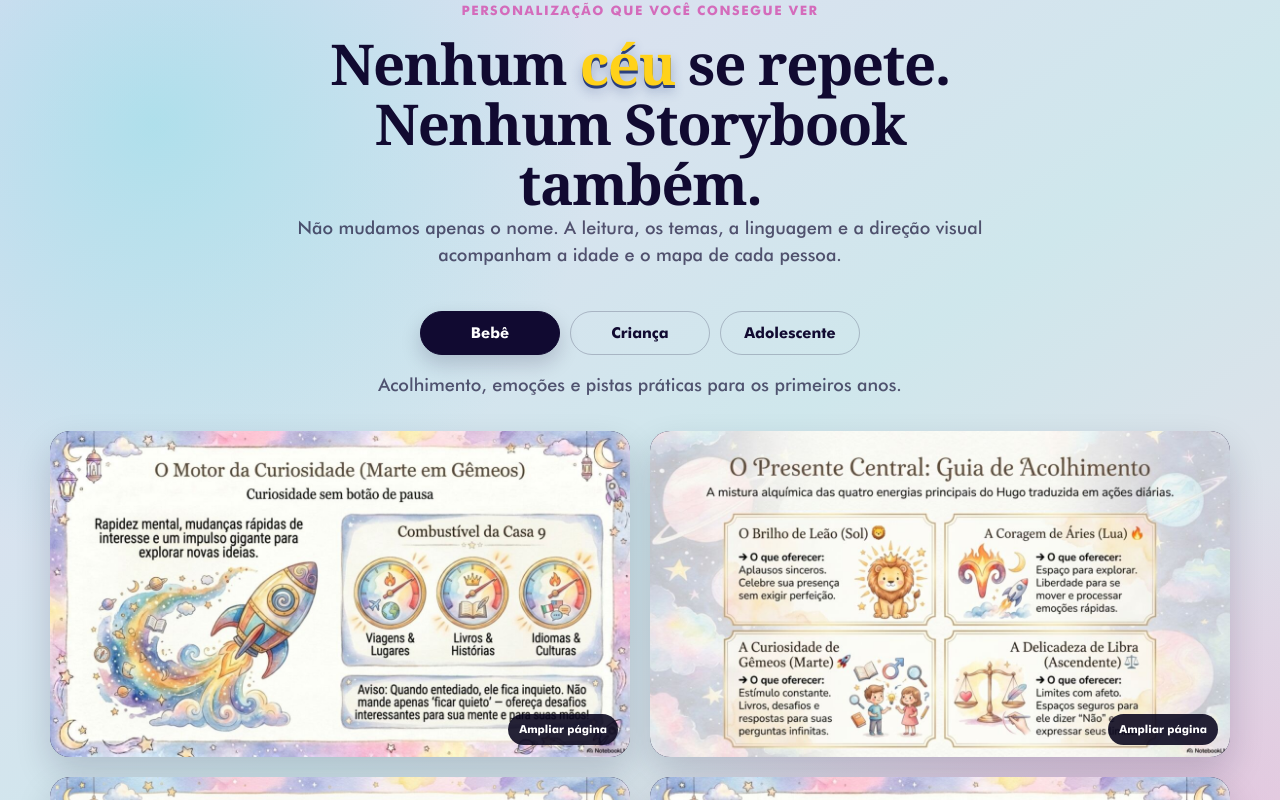
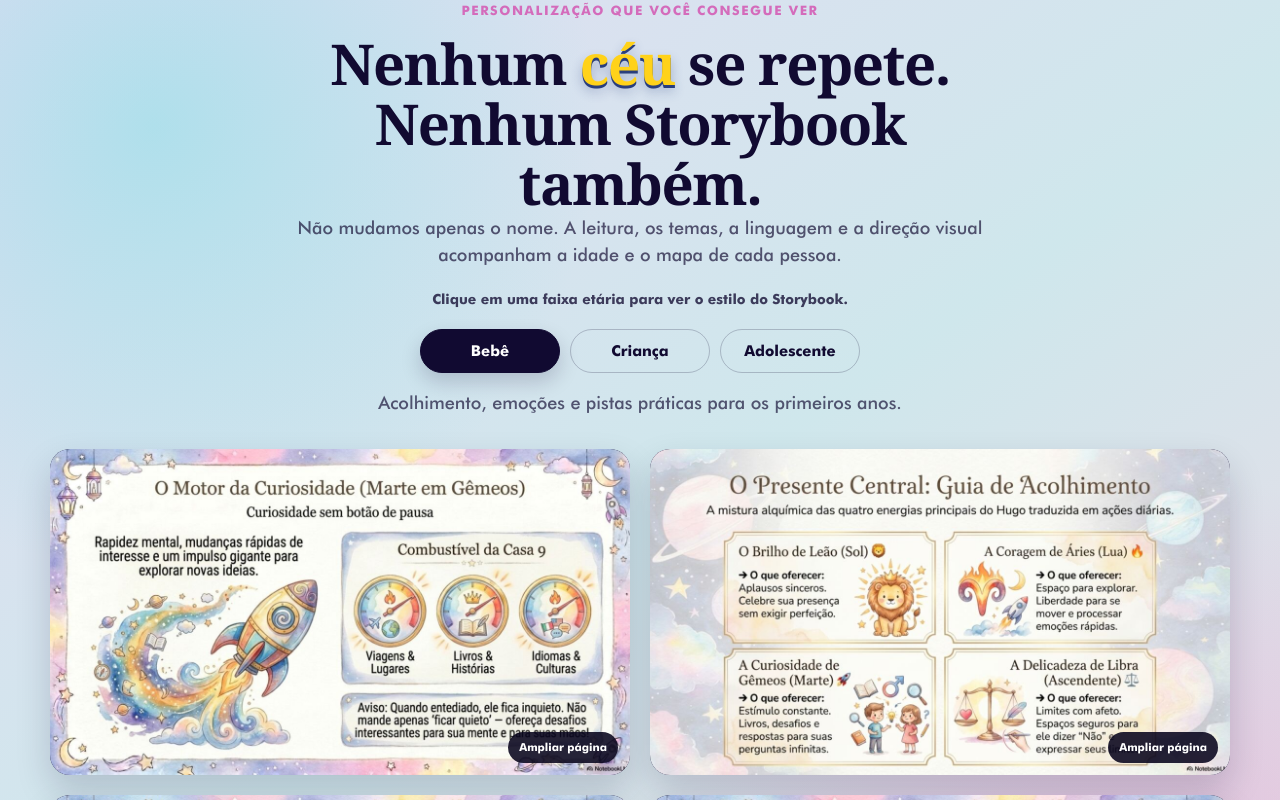
Before and after one commit to alinesantosarquitetura3-oss/meuprimeiroceu, a Next.js app: page / in a window 1280 px wide. Shown: the part 2409-3209 px from the top of the page. Built offline with nearby package versions, Linux system fonts and the light colour scheme.

Commit message:
Guide visitors through age examples

```diff
--- a/app/globals.css
+++ b/app/globals.css
@@ -165,7 +165,9 @@ h1 { font-size: clamp(50px, 5.4vw, 80px); }
 
 .personalization { padding: 88px max(40px, calc((100vw - 1180px)/2)); background: radial-gradient(circle at 12% 16%, rgba(100,224,226,.38), transparent 28%), radial-gradient(circle at 88% 78%, rgba(212,107,187,.28), transparent 32%), linear-gradient(145deg, #e4dcf3, #cfe7ec 48%, #f4d6e4); color: var(--blue); }
 .personalization .titleSky { text-shadow: 0 3px 0 #293E7D, 0 6px 12px rgba(41, 62, 125, .32); }
+.personalization .sectionTitle { margin-bottom: 20px; }
 .personalization .sectionTitle > p:last-child { color: rgba(17,10,49,.68); }
+.ageInstruction { margin: 0 auto 18px; color: rgba(17,10,49,.78); font-size: 14px; font-weight: 700; text-align: center; }
 .ageTabs { display: flex; justify-content: center; gap: 10px; margin: 0 auto 16px; }
 .ageTabs button { min-width: 140px; padding: 12px 22px; border: 1px solid rgba(17,10,49,.22); border-radius: 99px; background: transparent; color: var(--blue); font: 700 15px Futura, sans-serif; cursor: pointer; }
 .ageTabs button.active { border-color: var(--blue); background: var(--blue); color: white; box-shadow: 0 9px 20px rgba(17,10,49,.18); }
--- a/app/page.tsx
+++ b/app/page.tsx
@@ -83,6 +83,7 @@ export default function Home() {
 
       <section className="personalization" aria-labelledby="personalization-title">
         <div className="sectionTitle"><p className="eyebrow">Personalização que você consegue ver</p><h2 id="personalization-title">Nenhum <span className="titleSky">céu</span> se repete. Nenhum Storybook também.</h2><p>Não mudamos apenas o nome. A leitura, os temas, a linguagem e a direção visual acompanham a idade e o mapa de cada pessoa.</p></div>
+        <p className="ageInstruction">Clique em uma faixa etária para ver o estilo do Storybook.</p>
         <div className="ageTabs" role="tablist" aria-label="Exemplos por faixa etária">
           {(Object.keys(ageExamples) as Age[]).map((key) => <button key={key} role="tab" aria-selected={age === key} className={age === key ? "active" : ""} onClick={() => setAge(key)}>{ageExamples[key].label}</button>)}
         </div>
```
